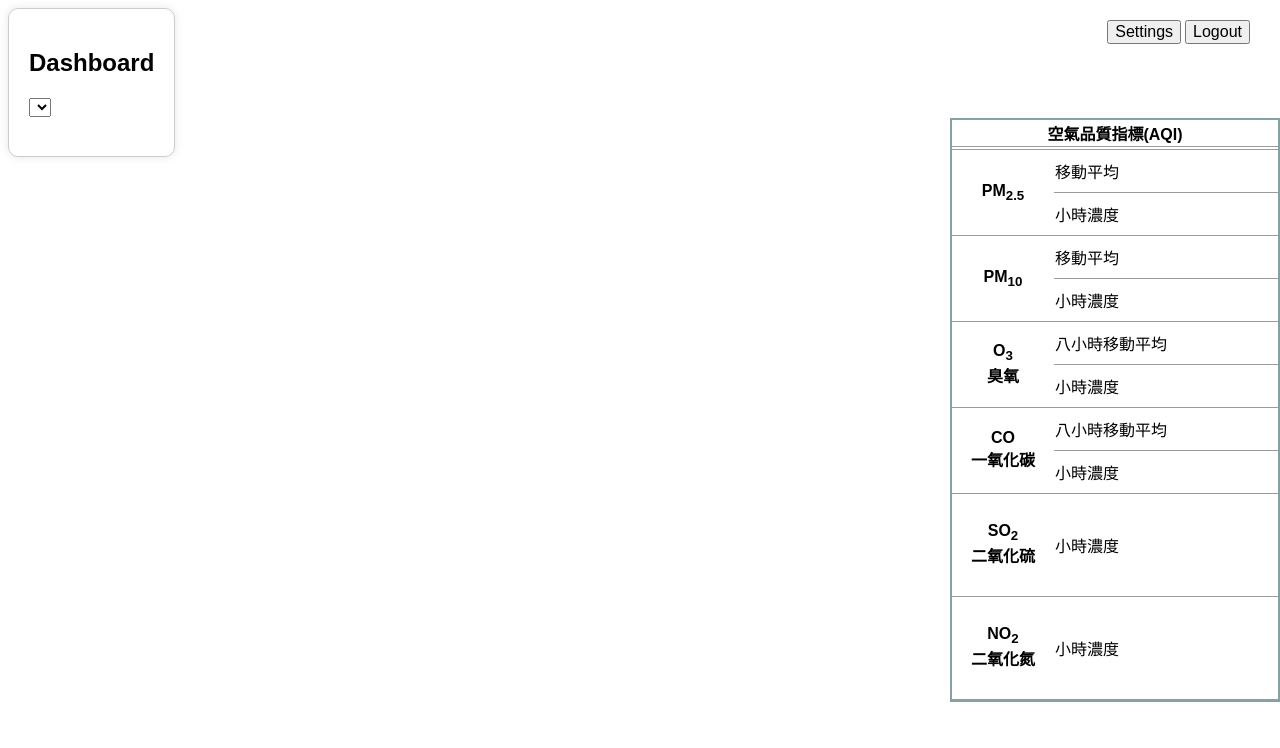
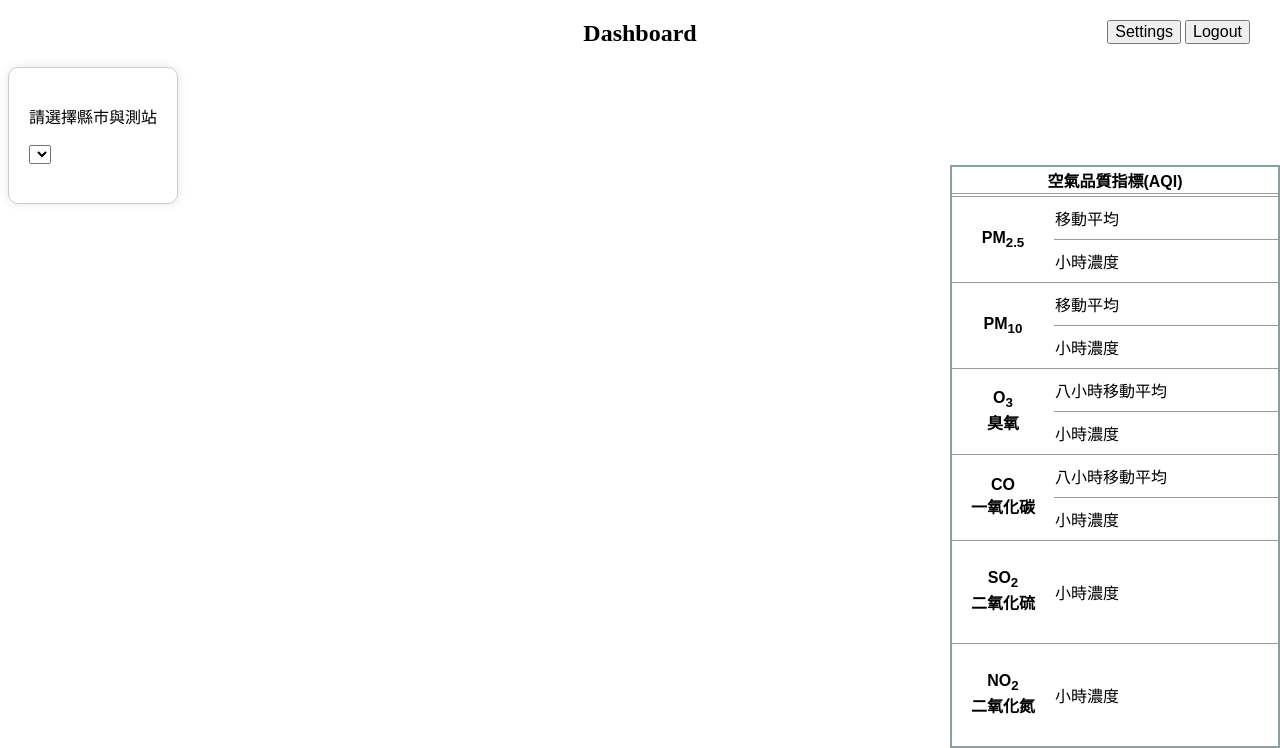
Before and after one commit to 2023-NYCU-DBMS-final/final_project, a Flask app: template templates/dashboard.html in a window 1280 px wide. Shown: the top 748 px of the page. Run offline with Flask 3, Linux system fonts and the light colour scheme; the template is opened without the code that fills it, so the values that code supplies are empty.

Commit message:
title optimization

```diff
--- a/templates/dashboard.html
+++ b/templates/dashboard.html
@@ -42,10 +42,11 @@
         <button onclick="location.href='./setting'" style="font-size: medium;">Settings</button>
         <button onclick="location.href='/logout'" style="font-size: medium;">Logout</button>
     </div>
+    <div>
+        <h2 style="display: block; text-align: center;">Dashboard</h2>
+    </div>
     <div style="display: block;" class="mainBlock">
-        <div>
-            <h2>Dashboard</h2>
-        </div>
+        <p>請選擇縣市與測站</p>
         <div id="selectoptions">
             <span>
                 <form id="cityAndSiteForm">
--- a/templates/login.html
+++ b/templates/login.html
@@ -64,7 +64,7 @@
             })
             .catch(error => {
                 console.error('Error:', error);
-                alert('Fork you');
+                alert(JSON.stringify(data));
             });
         }
 </script>
```
